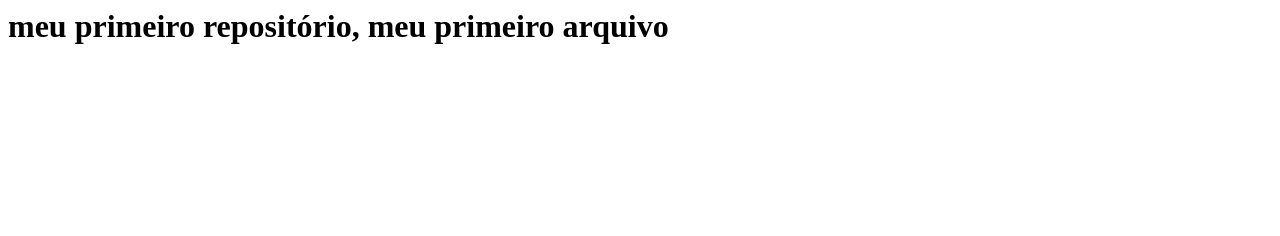
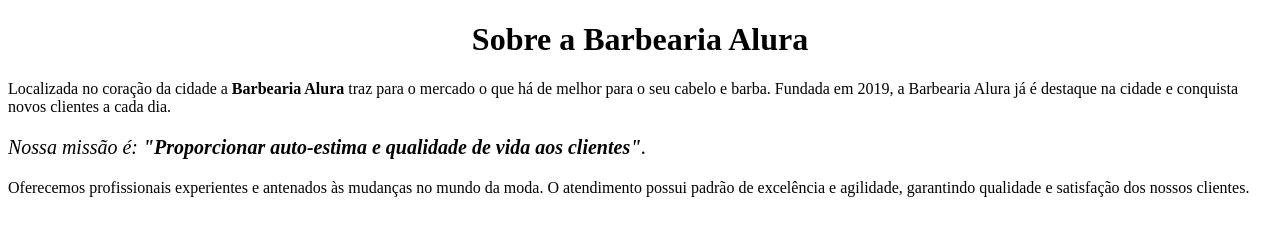
Before and after one commit to gustavohenriquemorais/Primeiro_Repositorio, a plain HTML site: page index.html in a window 1280 px wide. Drawn offline with Linux system fonts and the light colour scheme.

Commit message:
Add files via upload

```diff
--- a/index.html
+++ b/index.html
@@ -1,3 +1,20 @@
-<html>
-  <h1> meu primeiro repositório, meu primeiro arquivo<h1>
-    </html>
+<!DOCTYPE html>
+<html lang="pt-br">
+    <head>
+        <meta charset="UTF-8">
+        <title>Barbearia Alura</title>
+        <link rel="stylesheet" href="style.css">
+    </head>
+
+    <body>
+        <h1 style="text-align: center">Sobre a Barbearia Alura</h1>
+
+        <p>Localizada no coração da cidade a <strong>Barbearia Alura</strong> traz para o mercado o que há de melhor para o seu cabelo e barba.
+        Fundada em 2019, a Barbearia Alura já é destaque na cidade e conquista novos clientes a cada dia.</p>
+
+        <p style="font-size: 20px"><em>Nossa missão é: <strong>"Proporcionar auto-estima e qualidade de vida aos clientes"</strong>.</em></p>
+
+        <p>Oferecemos profissionais experientes e antenados às mudanças no mundo da moda.
+        O atendimento possui padrão de excelência e agilidade, garantindo qualidade e satisfação dos nossos clientes.</p>
+    </body>
+</html>
```
Also changed, not shown: gustavomoraiscafe.html (added, +23 -0 lines).
